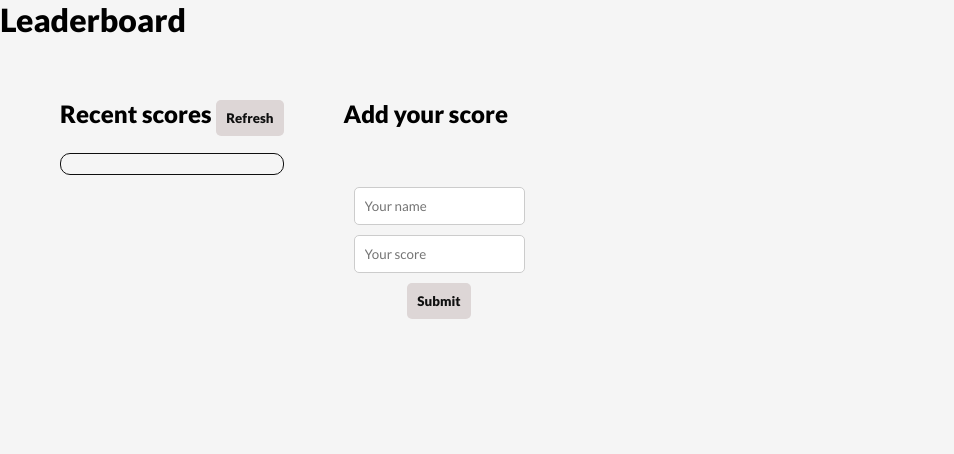
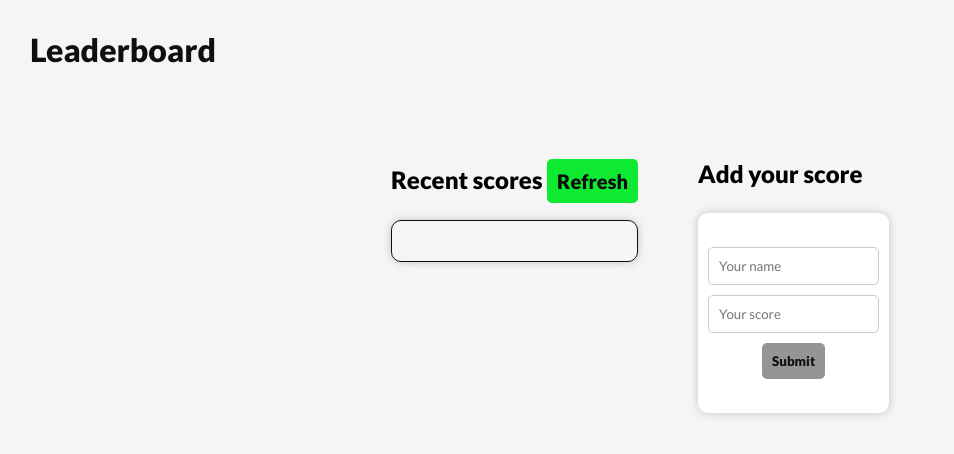
Before and after one commit to touredri/Leaderboard, a website built with webpack: page src/index.html in a window 1280 px wide. Shown: the whole page, without its empty margins (0-954 px from the left). Built offline with nearby package versions, Linux system fonts and the light colour scheme; a web font is replaced by a local one.

Commit message:
Add style

```diff
--- a/src/index.css
+++ b/src/index.css
@@ -11,10 +11,19 @@ body {
   background-color: #f5f5f5;
 }
 
+h1 {
+  font-size: 2rem;
+  font-weight: 900;
+  color: #0f0f0f;
+  text-align: start;
+  margin: 30px;
+}
+
 main {
   display: flex;
   gap: 60px;
   padding: 60px;
+  justify-content: center;
 }
 
 .left {
@@ -36,10 +45,9 @@ form {
   justify-content: center;
   gap: 10px;
   padding: 10px;
-
-  /* background-color: #fff;
-    border-radius: 10px;
-    box-shadow: 0 0 10px rgba(0, 0, 0, 0.2); */
+  background-color: #fff;
+  border-radius: 10px;
+  box-shadow: 0 0 10px rgba(0, 0, 0, 0.2);
   height: 200px;
 }
 
@@ -56,21 +64,31 @@ button {
   border: none;
   border-radius: 5px;
   outline: none;
-  background-color: #ddd6d6;
+  background-color: #969494;
   color: #0f0f0f;
   font-weight: 900;
   cursor: pointer;
+}
+
+button.refresh {
+  background-color: #0ee932;
+  color: #0c0c0c;
+  font-size: 20px;
 }
 
 ul {
   list-style: none;
   border: 1px solid #0f0f0f;
   border-radius: 10px;
-
-  /* box-shadow: 0 0 10px rgba(0, 0, 0, 0.2); */
+  box-shadow: 0 0 10px rgba(0, 0, 0, 0.2);
   display: flex;
   flex-direction: column;
   gap: 10px;
-  padding: 10px;
+  padding: 20px;
   margin-top: 17px;
 }
+
+li {
+  padding-bottom: 5px;
+  font-size: 27px;
+}
```
Also changed, not shown: dist/main.js.
